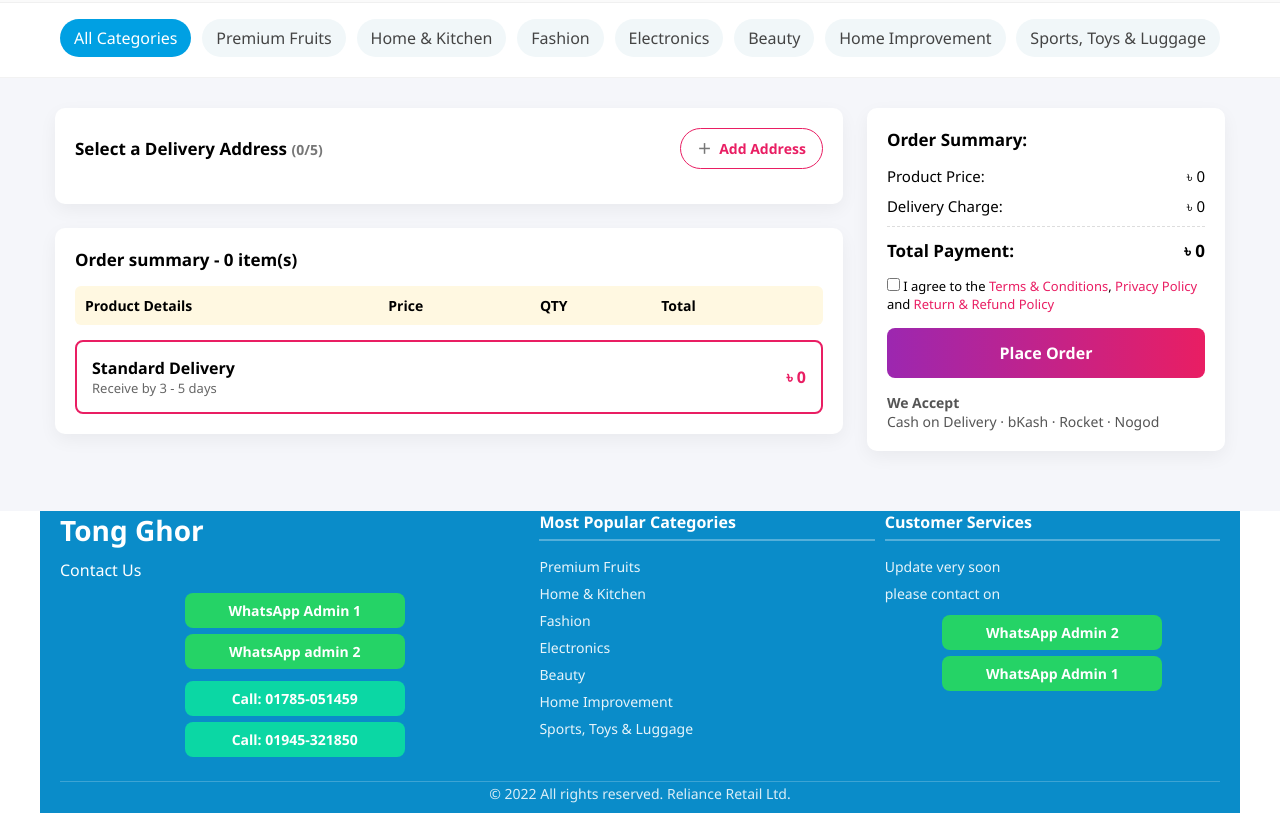
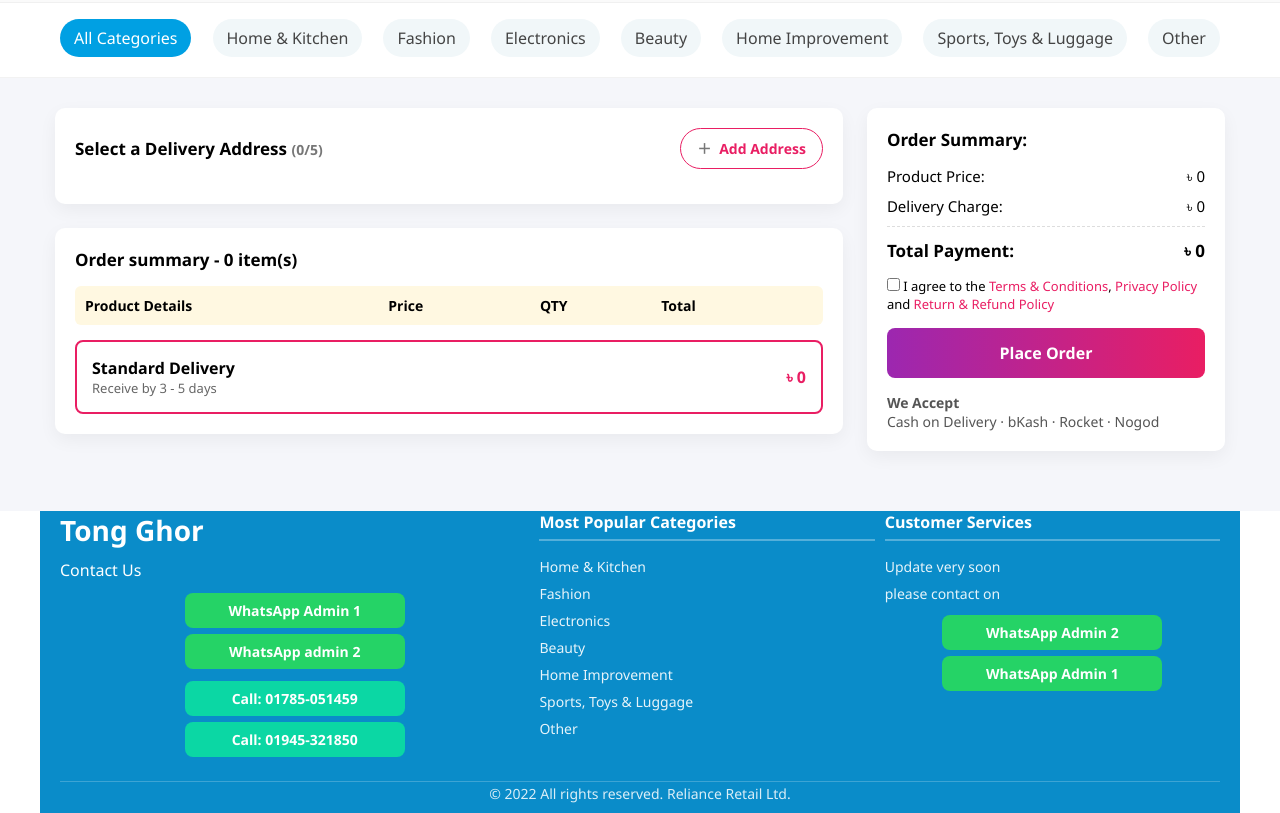
Before and after one commit to asadulredewan-cyber/bdshop, a plain HTML site: page checkout.html in a window 1280 px wide. Shown: the part 56-869 px from the top of the page. Drawn offline with nearby package versions, Linux system fonts and the light colour scheme; no server answers.

Commit message:
Update checkout.html

```diff
--- a/checkout.html
+++ b/checkout.html
@@ -66,13 +66,14 @@
   <nav class="category-nav">
     <div class="category-container" id="main-nav-cats">
       <div class="category-item active" data-cat="all">All Categories</div>
-      <div class="category-item" data-cat="premium-fruits">Premium Fruits</div>
+
       <div class="category-item" data-cat="home-kitchen">Home & Kitchen</div>
       <div class="category-item" data-cat="fashion">Fashion</div>
       <div class="category-item" data-cat="electronics">Electronics</div>
       <div class="category-item" data-cat="beauty">Beauty</div>
       <div class="category-item" data-cat="home-improvement">Home Improvement</div>
       <div class="category-item" data-cat="sports">Sports, Toys & Luggage</div>
+      <div class="category-item" data-cat="premium-fruits">Other</div>
     </div>
 
   </nav>
@@ -399,9 +400,7 @@
       <div class="footer-col">
         <h4>Most Popular Categories</h4>
         <ul>
-          <li>
-            <div class="category-item-fotter" data-cat="premium-fruits">Premium Fruits</div>
-          </li>
+
           <li>
             <div class="category-item-fotter" data-cat="home-kitchen">Home & Kitchen</div>
           </li>
@@ -419,6 +418,9 @@
           </li>
           <li>
             <div class="category-item-fotter" data-cat="sports">Sports, Toys & Luggage</div>
+          </li>
+           <li>
+            <div class="category-item-fotter" data-cat="premium-fruits">Other</div>
           </li>
         </ul>
       </div>
@@ -471,4 +473,5 @@
 
 </body>
 
+
 </html>
```
